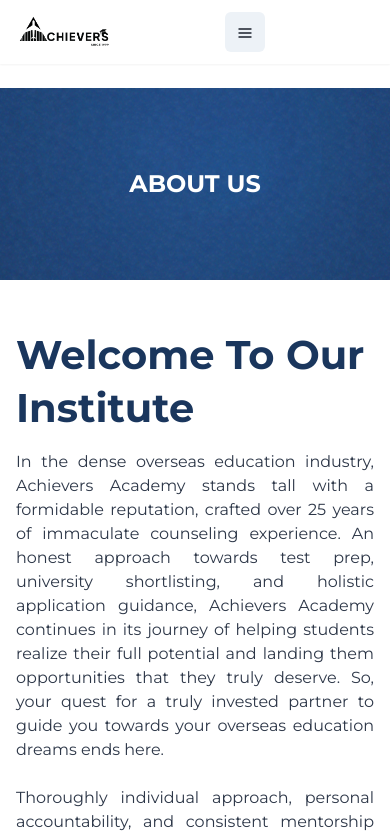
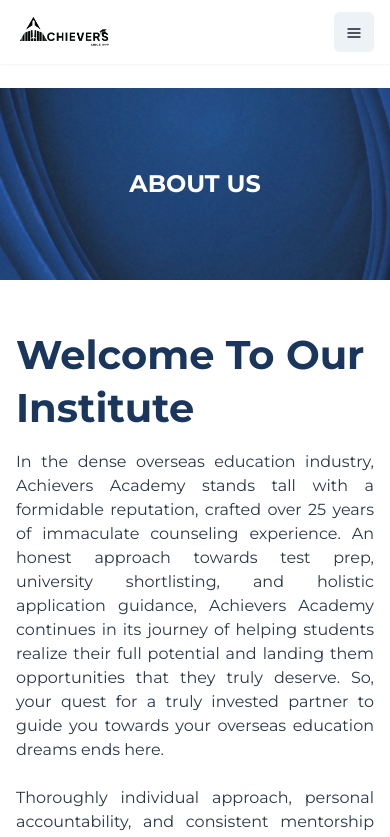
Before and after one commit to Shreyanshp-3/AchieversApp, a React (Create React App) app: page /aboutus in a window 390 px wide. Shown: the top 837 px of the page. Built offline with nearby package versions, Linux system fonts and the light colour scheme.

Commit message:
changes in banner image of mobile view fixed the navbar

```diff
--- a/src/components/Aboutus/Aboutus.jsx
+++ b/src/components/Aboutus/Aboutus.jsx
@@ -1,8 +1,9 @@
-import { Box, Heading, Text, Button, Flex, Image, SimpleGrid } from "@chakra-ui/react";
+import { Box, Heading, Text, Flex, Image } from "@chakra-ui/react";
 import Navbar from "../Homepage/Navbar";
 import Footer from "../Homepage/Footer";
 import speaker from "../../img/newabout.png"; // adjust path as needed
 import topBg from "../../theme/aboutusbg.png"; // your blue background image
+import mobiletopbg from "../../img/mobileheadbg.png"; // your blue background image
 
 export default function AboutUs() {
     return (
@@ -11,7 +12,12 @@ export default function AboutUs() {
             <br />
             {/* Hero Section with Background Image */}
             <Box
-                bgImage={`url(${topBg})`}
+                // bgImage={`url(${topBg})`}
+                bgImage={{
+                    base: `url(${mobiletopbg})`, // 👈 mobile image
+                    md: `url(${topBg})`,      // 👈 desktop image
+                }}
+
                 bgSize="cover"
                 bgPosition="center"
                 color="white"
--- a/src/components/Contactus/Contactus.jsx
+++ b/src/components/Contactus/Contactus.jsx
@@ -6,6 +6,7 @@ import topBg from "../../theme/aboutusbg.png"; // your blue background image
 import appointmentBg from "../../theme/ILLUSTRATION.png";
 import { MdLocationOn, MdPhone, MdEmail } from "react-icons/md";
 import { FaLinkedin } from "react-icons/fa";
+import mobiletopbg from "../../img/mobileheadbg.png"; // your blue background image
 
 export default function AboutUs() {
   return (
@@ -14,7 +15,10 @@ export default function AboutUs() {
       <br />
       {/* Hero Section with Background Image */}
       <Box
-        bgImage={`url(${topBg})`}
+        bgImage={{
+          base: `url(${mobiletopbg})`, // 👈 mobile image
+          md: `url(${topBg})`,      // 👈 desktop image
+        }}
         bgSize="cover"
         bgPosition="center"
         color="white"
--- a/src/components/Homepage/Navbar.jsx
+++ b/src/components/Homepage/Navbar.jsx
@@ -7,6 +7,7 @@ import {
   Button,
   useDisclosure,
   VStack,
+  Spacer,
 
   Menu,
   MenuButton,
@@ -66,6 +67,7 @@ export default function Navbar() {
       <Flex h={16} alignItems={"center"} justifyContent={"space-between"}>
         {/* <Box fontWeight="bold" fontFamily="Montserrat">🎓 Achievers</Box> */}
         <Image src={logo} alt="Achievers Logo" height="45px" />
+        <Spacer /> {/* 👈 Pushes hamburger to the far right */}
 
         <IconButton
 
--- a/src/components/Services/TestPrep/Testprep.jsx
+++ b/src/components/Services/TestPrep/Testprep.jsx
@@ -1,4 +1,4 @@
-import { Box, Heading, Text, Button, Image,   SimpleGrid } from "@chakra-ui/react";
+import { Box, Heading, Text, Button, Image, SimpleGrid } from "@chakra-ui/react";
 import { NavLink } from "react-router-dom";
 import Navbar from "../../Homepage/Navbar";
 import Footer from "../../Homepage/Footer";
@@ -6,6 +6,7 @@ import topBg from "../../../theme/aboutusbg.png"; // your blue background image
 import c1 from "../../../img/testprep/GRE.png";
 import c2 from "../../../img/testprep/SAT.png";
 import c3 from "../../../img/testprep/TOEFL.png";
+import mobiletopbg from "../../../img/mobileheadbg.png"; // your blue background image
 
 
 export default function AboutUs() {
@@ -15,7 +16,10 @@ export default function AboutUs() {
             <br />
             {/* Hero Section with Background Image */}
             <Box
-                bgImage={`url(${topBg})`}
+                bgImage={{
+                    base: `url(${mobiletopbg})`, // 👈 mobile image
+                    md: `url(${topBg})`,      // 👈 desktop image
+                }}
                 bgSize="cover"
                 bgPosition="center"
                 color="white"
--- a/src/components/Services/TestPrep/Tests/Gre.jsx
+++ b/src/components/Services/TestPrep/Tests/Gre.jsx
@@ -4,6 +4,7 @@ import Navbar from "../../../Homepage/Navbar";
 import Footer from "../../../Homepage/Footer";
 import topBg from "../../../../theme/aboutusbg.png"; // your blue background image
 import c3 from "../../../../img/testprep/GRE.png";
+import mobiletopbg from "../../../../img/mobileheadbg.png"; // your blue background image
 
 
 
@@ -14,7 +15,10 @@ export default function AboutUs() {
             <br />
             {/* Hero Section with Background Image */}
             <Box
-                bgImage={`url(${topBg})`}
+                 bgImage={{
+                    base: `url(${mobiletopbg})`, // 👈 mobile image
+                    md: `url(${topBg})`,      // 👈 desktop image
+                }}
                 bgSize="cover"
                 bgPosition="center"
                 color="white"
--- a/src/components/Services/TestPrep/Tests/Sat.jsx
+++ b/src/components/Services/TestPrep/Tests/Sat.jsx
@@ -1,9 +1,10 @@
-import { Box, Heading, Text, Button, Flex, Image , OrderedList, ListItem } from "@chakra-ui/react";
+import { Box, Heading, Text, Button, Flex, Image, OrderedList, ListItem } from "@chakra-ui/react";
 // import { NavLink } from "react-router-dom";
 import Navbar from "../../../Homepage/Navbar";
 import Footer from "../../../Homepage/Footer";
 import topBg from "../../../../theme/aboutusbg.png"; // your blue background image
 import c3 from "../../../../img/testprep/SAT.png";
+import mobiletopbg from "../../../../img/mobileheadbg.png"; // your blue background image
 
 
 export default function AboutUs() {
@@ -13,7 +14,10 @@ export default function AboutUs() {
             <br />
             {/* Hero Section with Background Image */}
             <Box
-                bgImage={`url(${topBg})`}
+                bgImage={{
+                    base: `url(${mobiletopbg})`, // 👈 mobile image
+                    md: `url(${topBg})`,      // 👈 desktop image
+                }}
                 bgSize="cover"
                 bgPosition="center"
                 color="white"
--- a/src/components/Services/TestPrep/Tests/Tofel.jsx
+++ b/src/components/Services/TestPrep/Tests/Tofel.jsx
@@ -6,6 +6,7 @@ import topBg from "../../../../theme/aboutusbg.png"; // your blue background ima
 // import c3 from "../../../../img/testprep/TOFEL.png";
 import c3 from "../../../../img/testprep/TOEFL.png";
 
+import mobiletopbg from "../../../../img/mobileheadbg.png"; // your blue background image
 
 
 export default function AboutUs() {
@@ -15,7 +16,10 @@ export default function AboutUs() {
             <br />
             {/* Hero Section with Background Image */}
             <Box
-                bgImage={`url(${topBg})`}
+                 bgImage={{
+                    base: `url(${mobiletopbg})`, // 👈 mobile image
+                    md: `url(${topBg})`,      // 👈 desktop image
+                }}
                 bgSize="cover"
                 bgPosition="center"
                 color="white"
```
Also changed, not shown: src/img/mobileheadbg.png (added).
